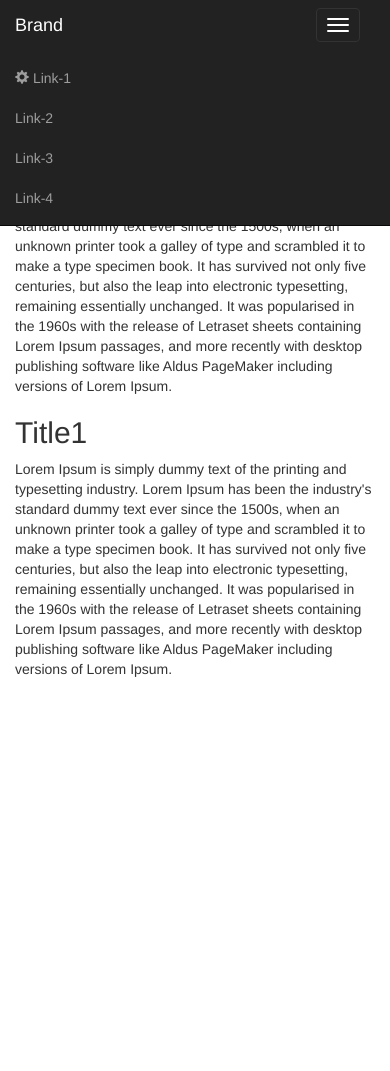
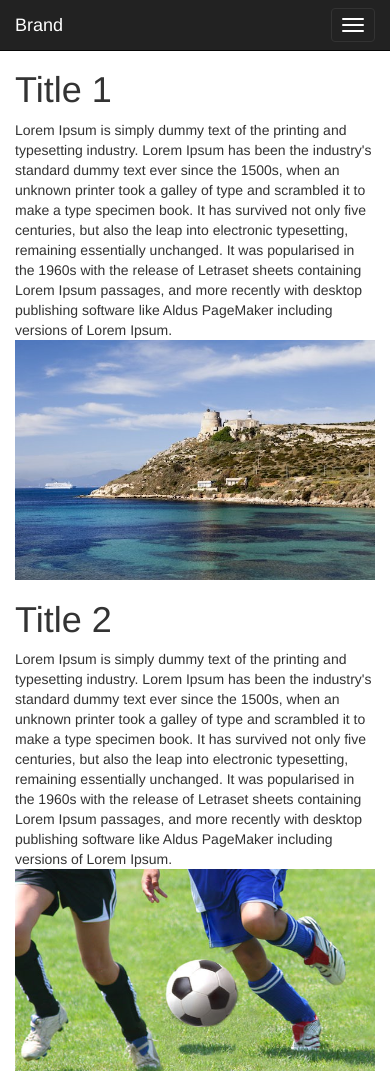
Before and after one commit to mfrancesca-cabiddu/rwd, a plain HTML site: page index.html in a window 390 px wide. Before the commit the page ends 844 px from the top, so only its background shows below. Drawn offline with nearby package versions, Linux system fonts and the light colour scheme.

Commit message:
responsive web design demo

```diff
--- a/css/main.css
+++ b/css/main.css
@@ -1,19 +1,3 @@
 body {
     margin-top: 50px;
 }
-
-h1 {
-    font-size: 30px;
-    text-align: center;
-}
-img {
-    width: 100%;
-}
-
-.content {
-    column-count: 3;
-}
-
-.my-padding-right {
-    padding-right: 10px;
-}
--- a/index.html
+++ b/index.html
@@ -1,55 +1,53 @@
 <!DOCTYPE html>
 <html>
 <head>
-    <title>RWD</title>
-    <!-- CSS code-->
+    <title></title>
     <link rel="stylesheet" type="text/css" href="vendors/css/bootstrap.min.css">
     <link rel="stylesheet" type="text/css" href="css/main.css">
     <meta name="viewport" content="width=device-width, initial-scale=1">
 </head>
 <body>
-    <div class="container">
+    <div class="container-fluid">
 
-        <div class="row">
-            <nav class="navbar navbar-default navbar-inverse navbar-fixed-top">
+        <!-- Navigation Bar -->
+        <nav class="navbar navbar-inverse navbar-fixed-top">
             <div class="container-fluid">
-                    <button type="button" class="navbar-toggle collapsed" data-toggle="collapse" data-target="#my-collapse" aria-expanded="false">
+                <div class="navbar-header">
+                    <a type="button" class="navbar-toggle collapsed" data-toggle="collapse" data-target="#my-menu">
                         <span class="sr-only">Toggle navigation</span>
                         <span class="icon-bar"></span>
                         <span class="icon-bar"></span>
                         <span class="icon-bar"></span>
-                    </button>                    <div class="navbar-header">
-                        <a class="navbar-brand" href="#">
-                            Brand
                     </a>
+                    <a class="navbar-brand" href="#">Brand</a>
                 </div>
 
-                    <ul class="nav navbar-nav navbar-right" id="my-collapse">
-                        <li><a href="#">
-                            <span class="glyphicon glyphicon-cog" aria-hidden="true"></span> Link-1</a></li>
-                        <li><a href="#">Link-2</a></li>
-                        <li><a href="#">Link-3</a></li>
-                        <li><a href="#">Link-4</a></li>
+                <ul class="nav navbar-nav navbar-right collapse navbar-collapse" id="my-menu">
+                    <li>
+                        <a href="#" data-toggle="dropdown">Sport <span class="caret"></span></a>
+                        <ul class="dropdown-menu">
+                            <li><a href="#">Football</a></li>
+                            <li><a href="#">Volleyball</a></li>
+                            <li><a href="#">Tennis</a></li>
                         </ul>
+                    </li>
+                    <li><a href="#">Weather</a></li><li>
+                    <li><a href="#">Cinema</a></li><li>
+                </ul>
+
             </div>
         </nav>
+
+        <!-- First row -->
+        <div class="row">
+            <div class="col-md-3 col-sm-6 lorem-text-1"></div>
+            <div class="col-md-6 col-sm-6 lorem-text-2"></div>
+            <div class="col-md-3 hidden-xs lorem-text-3"></div>
         </div>
 
-        <div class="row">
-            <h1>Title</h1>
     </div>
-        <div class="row">
-            <div class="lorem col-md-4 col-sm-6"></div>
-            <div class="lorem col-md-4 col-sm-6"></div>
-            <div class="lorem col-md-4 hidden-sm hidden-xs"></div>
-        </div>
-    </div>
-
-    <!-- Javascript code-->
-    <script type="text/javascript" src="vendors/js/jquery-3.1.1.min.js"></script>
+    <script type="text/javascript" src="vendors/js/jquery.min.js"></script>
     <script type="text/javascript" src="vendors/js/bootstrap.min.js"></script>
-    <script type="text/javascript" src="js/fixtures.js">
-
-    </script>
+    <script type="text/javascript" src="js/fixtures.js"></script>
 </body>
 </html>
--- a/js/fixtures.js
+++ b/js/fixtures.js
@@ -1,10 +1,17 @@
 $(function () {
     'use strict';
-    var lorem =  "Lorem Ipsum is simply dummy text of the printing and typesetting industry. Lorem Ipsum has been the industry's standard dummy text ever since the 1500s, when an unknown printer took a galley of type and scrambled it to make a type specimen book. It has survived not only five centuries, but also the leap into electronic typesetting, remaining essentially unchanged. It was popularised in the 1960s with the release of Letraset sheets containing Lorem Ipsum passages, and more recently with desktop publishing software like Aldus PageMaker including versions of Lorem Ipsum.";
 
-    $(".lorem").each(i => {
-        var text = "<h2>Title" + i + "</h2>";
-        text += lorem;
-        $($(".lorem")[i]).html(text);
-    });
+    var lorem1 =  "<h1>Title 1</h1>Lorem Ipsum is simply dummy text of the printing and typesetting industry. Lorem Ipsum has been the industry's standard dummy text ever since the 1500s, when an unknown printer took a galley of type and scrambled it to make a type specimen book. It has survived not only five centuries, but also the leap into electronic typesetting, remaining essentially unchanged. It was popularised in the 1960s with the release of Letraset sheets containing Lorem Ipsum passages, and more recently with desktop publishing software like Aldus PageMaker including versions of Lorem Ipsum.";
+    lorem1 += "<img src=\"images/spiaggia.jpg\" width=\"100%\">";
+
+    var lorem2 =  "<h1>Title 2</h1>Lorem Ipsum is simply dummy text of the printing and typesetting industry. Lorem Ipsum has been the industry's standard dummy text ever since the 1500s, when an unknown printer took a galley of type and scrambled it to make a type specimen book. It has survived not only five centuries, but also the leap into electronic typesetting, remaining essentially unchanged. It was popularised in the 1960s with the release of Letraset sheets containing Lorem Ipsum passages, and more recently with desktop publishing software like Aldus PageMaker including versions of Lorem Ipsum.";
+    lorem2 += "<img src=\"images/calcio.jpg\" width=\"100%\">";
+
+    var lorem3 =  "<h1>Title 3</h1>Lorem Ipsum is simply dummy text of the printing and typesetting industry. Lorem Ipsum has been the industry's standard dummy text ever since the 1500s, when an unknown printer took a galley of type and scrambled it to make a type specimen book. It has survived not only five centuries, but also the leap into electronic typesetting, remaining essentially unchanged. It was popularised in the 1960s with the release of Letraset sheets containing Lorem Ipsum passages, and more recently with desktop publishing software like Aldus PageMaker including versions of Lorem Ipsum.";
+    lorem3 += "<img src=\"images/ciname.jpg\" width=\"100%\">";
+
+    $(".lorem-text-1").html(lorem1);
+    $(".lorem-text-2").html(lorem2);
+    $(".lorem-text-3").html(lorem3);
+
 });
```
Also changed, not shown: 1 other file. Lines whose indentation alone changed are shown as unchanged.
